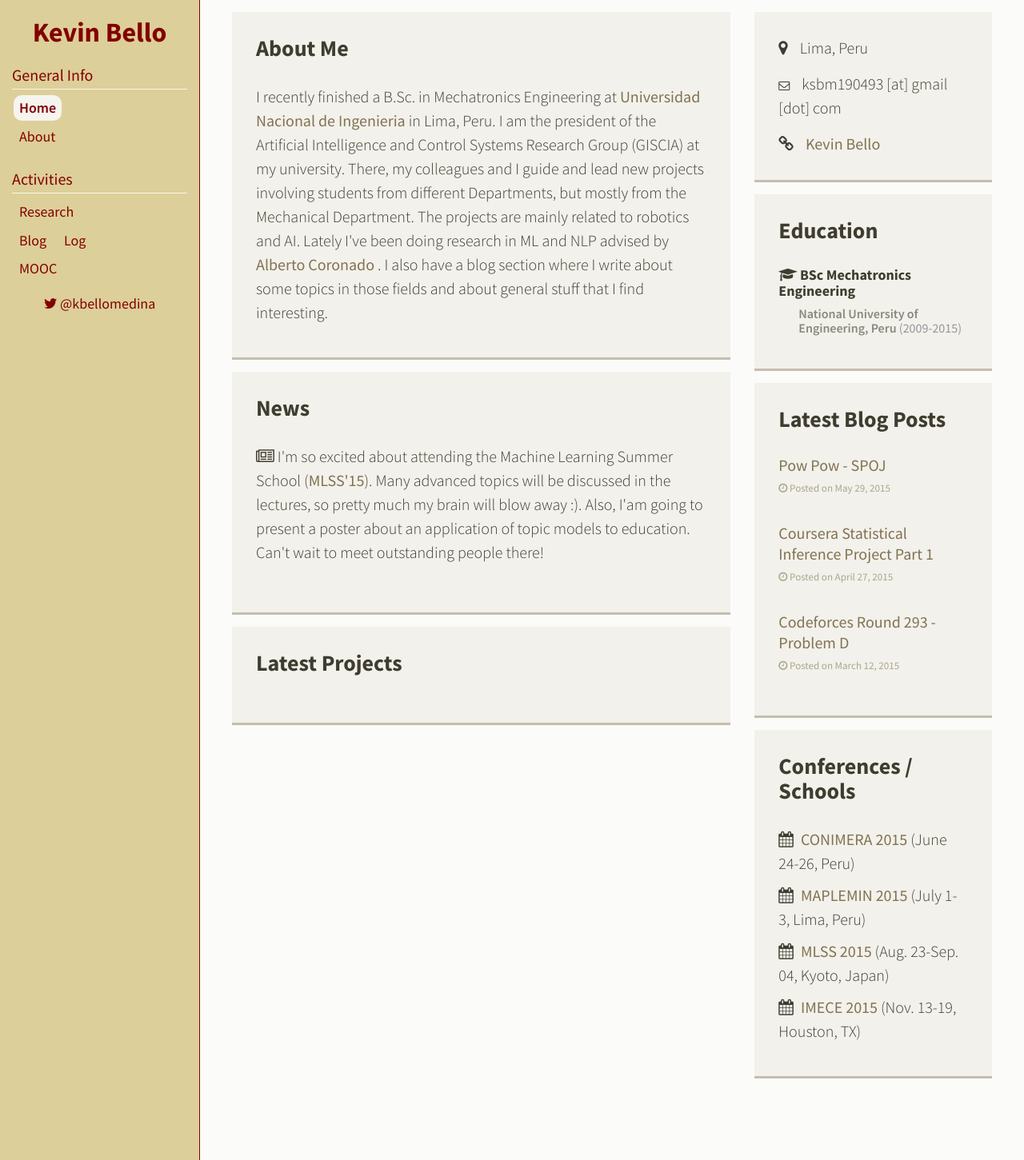
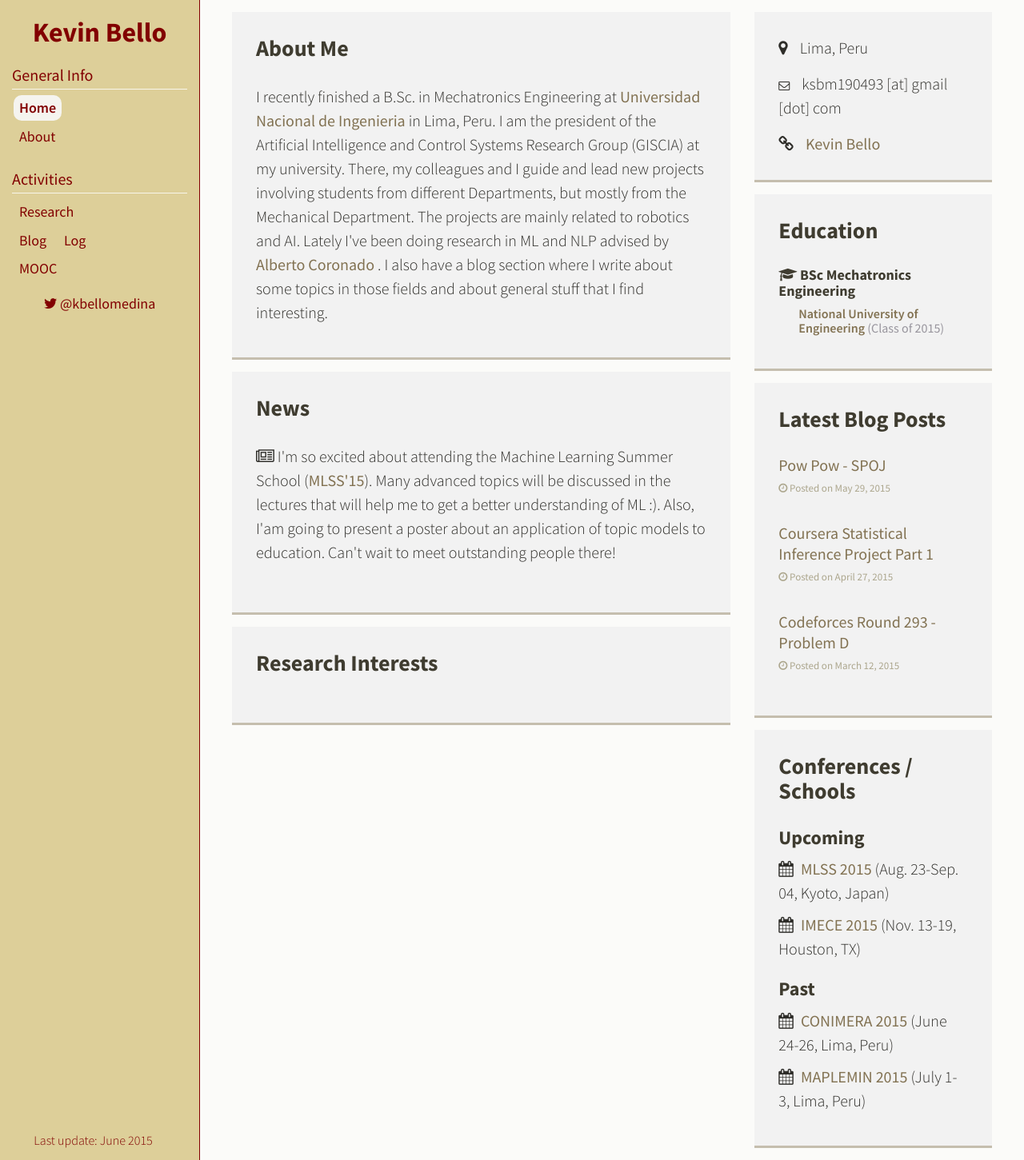
Before and after one commit to kevinsbello/kevinsbello.github.io, a Jekyll site: the page built from index.html, in a window 1280 px wide. Shown: the whole page at 80% size. Built offline with Jekyll 4.4.1, drawn with Linux system fonts in a browser that asks for light colours; nearby versions of some CDN libraries; library files that are not in the unit come from our copies.

Commit message:
css colors, ico

```diff
--- a/_layouts/default.html
+++ b/_layouts/default.html
@@ -56,9 +56,9 @@
 		#face-wrapper .face {
 		 position: relative;
 		 z-index: 1;
-		 -moz-box-shadow: 0px 0px 2px 1px #8C1515; /* Firefox */
-	   -webkit-box-shadow: 0px 0px 2px 1px #8C1515; /* Safari, Chrome */
-		 box-shadow: 0px 0px 2px 1px #8C1515; /* CSS3 */
+		 -moz-box-shadow: 0px 0px 2px 1px #827252; /* Firefox */
+	   -webkit-box-shadow: 0px 0px 2px 1px #827252; /* Safari, Chrome */
+		 box-shadow: 0px 0px 2px 1px #827252; /* CSS3 */
 		}
 
 		.img-circle {z-index:
@@ -153,6 +153,11 @@
           </a>
         </div>
       </div>
+      <div class="text-center hidden-sm hidden-xs">
+          <footer style="bottom: 10px; position: absolute; color:#820000; font-size:16px; left:17%;">
+          Last update: June 2015
+          </footer>
+      </div>
   </div>
 
   <div id="main">
--- a/blog/index.html
+++ b/blog/index.html
@@ -12,7 +12,7 @@
       <h3><a href="{{ post.url }}"> {{ post.title }}</a><br><small class="meta"><i class="fa fa-clock-o post-date"></i> Posted on {{ post.date | date:"%B %d, %Y" }}</small></h3>
 
       <div class="content">{{ post.excerpt }} </div>
-      <a href="{{ post.url }}" class="btn btn-default">Read More</a>
+      <a href="{{ post.url }}" class="btn btn-default btn-blog">Read More</a>
     </div>
   </section>
   {% endif %}
@@ -27,7 +27,7 @@
           <li class="disabled"><a href="#">«</a></li>
         {% else %}
           {% if paginator.previous_page == 1 %}
-            <li><a href="/">«</a></li>
+            <li><a href="/blog/">«</a></li>
           {% else %}
             <li><a href="/blog/page{{ paginator.previous_page }}">«</a></li>
           {% endif %}
@@ -42,7 +42,7 @@
             {% endif %}
           {% else %}
             {% if i == 1 %}
-              <li><a href="/">{{ i }}</a></li>
+              <li><a href="/blog/">{{ i }}</a></li>
             {% else %}
               <li><a href="/blog/page{{ i }}">{{ i }}</a></li>
             {% endif %}
--- a/index.html
+++ b/index.html
@@ -26,14 +26,14 @@
                         <div class="content">
                             <div class="item">
                                 <p><i class="fa fa-newspaper-o fa-1"></i>
-                                I'm so excited about attending the Machine Learning Summer School (<a href="http://www.iip.ist.i.kyoto-u.ac.jp/mlss15/doku.php?id=speaker" target="_blank">MLSS'15</a>). Many advanced topics will be discussed in the lectures, so pretty much my brain will blow away :). Also, I'am going to present a poster about an application of topic models to education. Can't wait to meet outstanding people there!
+                                I'm so excited about attending the Machine Learning Summer School (<a href="http://www.iip.ist.i.kyoto-u.ac.jp/mlss15/doku.php?id=speaker" target="_blank">MLSS'15</a>). Many advanced topics will be discussed in the lectures that will help me to get a better understanding of ML :). Also, I'am going to present a poster about an application of topic models to education. Can't wait to meet outstanding people there!
                                 </p>
                             </div>
 
                         </div>
                     </div>
                 </section>
-
+               <!--
                <section class="latest section">
                     <div class="section-inner">
                         <h2 class="heading">Latest Projects</h2>
@@ -42,14 +42,21 @@
                             {% if post.categories contains 'projectk' %}
                               <div class="item">
                                   <h3 class="title"><i class="fa fa-pencil-square-o"></i><a href="{{ post.url}}"> {{ post.title }}</a></h3>
-                              </div><!--//item-->
+                              </div>
                             {% endif %}
                           {% endfor %}
-                        </div><!--//content-->
-                    </div><!--//section-inner-->
-                </section><!--//section-->
+                        </div>
+                    </div>
+                </section>-->
 
+                <section class="latest section">
+                    <div class="section-inner">
+                        <h2 class="heading">Research Interests</h2>
+                        <div class="content">
 
+                        </div>
+                    </div>
+                </section>
 
                 <!--
                 <section class="experience section">
@@ -160,7 +167,7 @@
                         <div class="content">
                             <div class="item">
                                 <h3 class="title"><i class="fa fa-graduation-cap"></i> BSc Mechatronics Engineering</h3>
-                                <h4 class="university">National University of Engineering, Peru <span class="year">(2009-2015)</span></h4>
+                                <h4 class="university"><a href="https://en.wikipedia.org/wiki/National_University_of_Engineering"><strong>National University of Engineering</strong></a><span class="year"> (Class of 2015)</span></h4>
                             </div><!--//item-->
 
                         </div><!--//content-->
@@ -203,12 +210,20 @@
                     <div class="section-inner">
                         <h2 class="heading">Conferences / Schools</h2>
                         <div class="content">
-                            <ul class="list-unstyled">
-                                <li><i class="fa fa-calendar"></i> <a href="http://www.conimera.org.pe/" target="_blank">CONIMERA 2015</a> (June 24-26, Peru)</li>
-                                <li><i class="fa fa-calendar"></i> <a href="https://gecamin.com/maplemin/english/" target="_blank">MAPLEMIN 2015</a> (July 1-3, Lima, Peru)</li>
-                                <li><i class="fa fa-calendar"></i> <a href="http://www.iip.ist.i.kyoto-u.ac.jp/mlss15/doku.php" target="_blank">MLSS 2015</a> (Aug. 23-Sep. 04, Kyoto, Japan)</li>
-                                <li><i class="fa fa-calendar"></i> <a href="http://www.asmeconferences.org/IMECE2015/" target="_blank">IMECE 2015</a> (Nov. 13-19, Houston, TX)</li>
-                            </ul>
+                            <div class = "upcoming">
+                                <h3 style="font-size: 24px;">Upcoming</h3>
+                                <ul class="list-unstyled">
+                                    <li><i class="fa fa-calendar"></i> <a href="http://www.iip.ist.i.kyoto-u.ac.jp/mlss15/doku.php" target="_blank">MLSS 2015</a> (Aug. 23-Sep. 04, Kyoto, Japan)</li>
+                                    <li><i class="fa fa-calendar"></i> <a href="http://www.asmeconferences.org/IMECE2015/" target="_blank">IMECE 2015</a> (Nov. 13-19, Houston, TX)</li>
+                                </ul>
+                            </div>
+                            <div class = "past">
+                                <h3 style="font-size: 24px;">Past</h3>
+                                <ul class="list-unstyled">
+                                    <li><i class="fa fa-calendar"></i> <a href="http://www.conimera.org.pe/" target="_blank">CONIMERA 2015</a> (June 24-26, Lima, Peru)</li>
+                                    <li><i class="fa fa-calendar"></i> <a href="https://gecamin.com/maplemin/english/" target="_blank">MAPLEMIN 2015</a> (July 1-3, Lima, Peru)</li>
+                                </ul>
+                            </div>
                         </div><!--//content-->
                     </div><!--//section-inner-->
                 </aside><!--//section-->
--- a/stylesheets/codekevin.css
+++ b/stylesheets/codekevin.css
@@ -77,7 +77,7 @@
     border-radius: 0;
     background: #fbfbf9;
     padding: 0;
-    line-height: 23px;
+    line-height: 20px;
     margin-bottom: 30px;
     white-space: pre;
     overflow-x: auto;
--- a/stylesheets/new_style.css
+++ b/stylesheets/new_style.css
@@ -7,7 +7,7 @@
   font-family: Source Sans Pro, "Helvetica Neue", Helvetica, Arial, sans-serif;
   font-size: 20px;
   font-weight: 300;
-  color: #3f3c30;
+  color: #2e2d29;
   line-height: 30px;
 }
 
@@ -49,7 +49,7 @@
 }
 
 .MathJax{
-	color: #3f3c30;
+	color: #565347;
 }
 
 h2 {
@@ -63,6 +63,7 @@
 a, a:hover, a:focus {
   color: #820000;
   font-weight: 400;
+  text-decoration: none;
 }
 
 p>a{
@@ -96,6 +97,9 @@
   color: #820000;
 }
 
+.btn-blog{
+  padding: 6px 8px;
+}
 a.kactive, a.kactive:hover, a.kactive:active, a.kactive:focus {
 	color: #820000;
   background: #f5f4ef;
@@ -135,8 +139,8 @@
 }
 
 .table-striped>tbody>tr:nth-of-type(odd) {
-  //background-color: rgba(69, 130, 236,0.05);
-  background-color: whitesmoke;
+  background-color: rgba(69, 130, 236,0.05);
+  background-color: rgba(248, 246, 234, 0.81);
 
 }
 
@@ -146,6 +150,10 @@
 ins {
 	color: green;
 }
+h4 > a{
+  color: #827252;
+}
+
 
 /*************************
 **************************/
@@ -205,7 +213,8 @@
   margin-top: 15px;
 }
 .section .section-inner {
-  background: #f2f1eb;
+  //background: #f2f1eb;
+  background: rgba(242, 242, 242, 1);
   padding: 30px;
   border-bottom: 3px solid #c5beae;
 }
@@ -460,7 +469,7 @@
   //font-family: "Lato", arial, sans-serif;
   font-size: 16px;
   color: #8a887d;
-  font-weight: 600;
+  font-weight: 500;
   padding-left: 25px;
 }
 .education .item .university .year {
```
Also changed, not shown: research/index.html (+8 -0 lines), gp1.ico (added).
